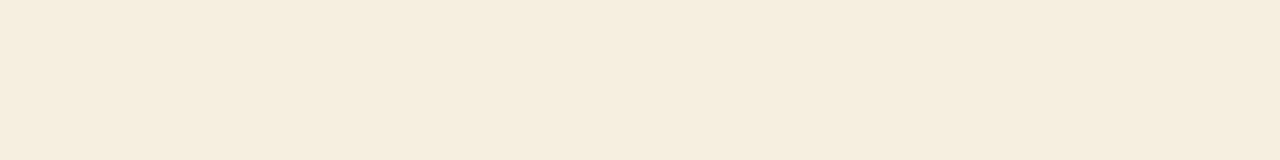
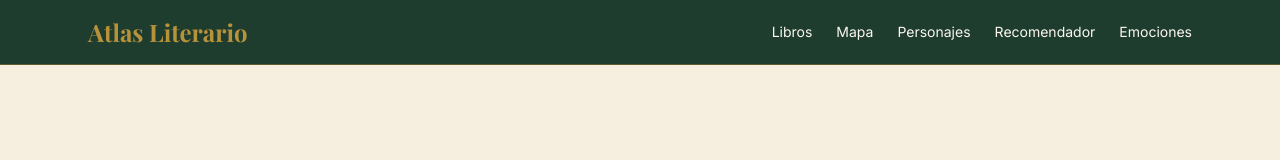
Before and after one commit to bystacyy/atlas-literario, a Next.js app: page / in a window 1280 px wide. Shown: the top 160 px of the page. Built offline with nearby package versions, Linux system fonts and the light colour scheme; no server answers; the database is empty; a web font is replaced by a local one.

Commit message:
feat: agregar barra de navegación

```diff
--- a/app/layout.tsx
+++ b/app/layout.tsx
@@ -1,6 +1,7 @@
 import type { Metadata } from "next";
 import { Playfair_Display, Inter } from "next/font/google";
 import "./globals.css";
+import Navbar from "@/components/Navbar";
 
 const playfair = Playfair_Display({
   variable: "--font-playfair",
@@ -25,7 +26,10 @@ export default function RootLayout({
 }) {
   return (
     <html lang="es" className={`${playfair.variable} ${inter.variable}`}>
-      <body>{children}</body>
+      <body>
+        <Navbar />
+        {children}
+      </body>
     </html>
   );
 }
--- /dev/null
+++ b/components/Navbar.tsx
@@ -0,0 +1,34 @@
+import Link from "next/link";
+
+const enlaces = [
+  { href: "/libros", texto: "Libros" },
+  { href: "/mapa", texto: "Mapa" },
+  { href: "/personajes", texto: "Personajes" },
+  { href: "/recomendador", texto: "Recomendador" },
+  { href: "/emociones", texto: "Emociones" },
+];
+
+export default function Navbar() {
+  return (
+    <header className="border-b border-dorado/40 bg-bosque text-crema">
+      <nav className="mx-auto flex max-w-6xl flex-wrap items-center justify-between gap-3 px-6 py-4">
+        <Link href="/" className="font-titulo text-2xl font-bold text-dorado">
+          Atlas Literario
+        </Link>
+
+        <ul className="flex flex-wrap gap-x-6 gap-y-2 text-sm">
+          {enlaces.map((enlace) => (
+            <li key={enlace.href}>
+              <Link
+                href={enlace.href}
+                className="transition-colors hover:text-dorado"
+              >
+                {enlace.texto}
+              </Link>
+            </li>
+          ))}
+        </ul>
+      </nav>
+    </header>
+  );
+}
```
